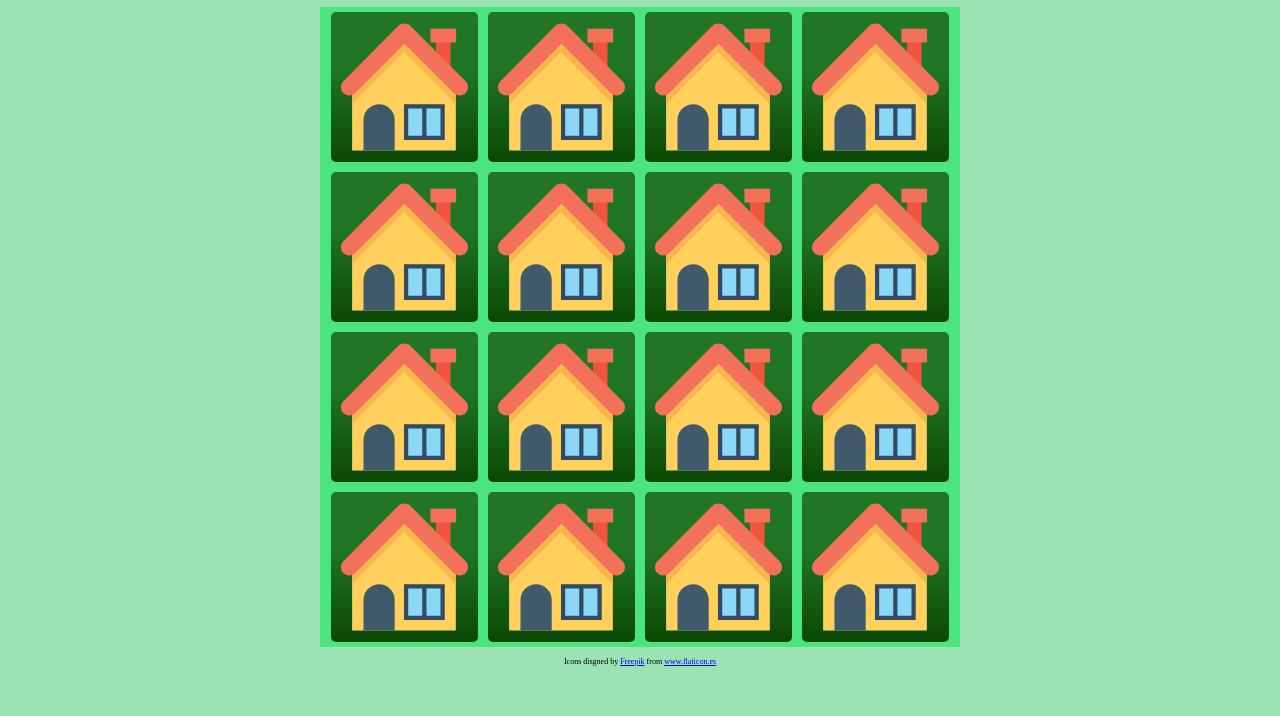
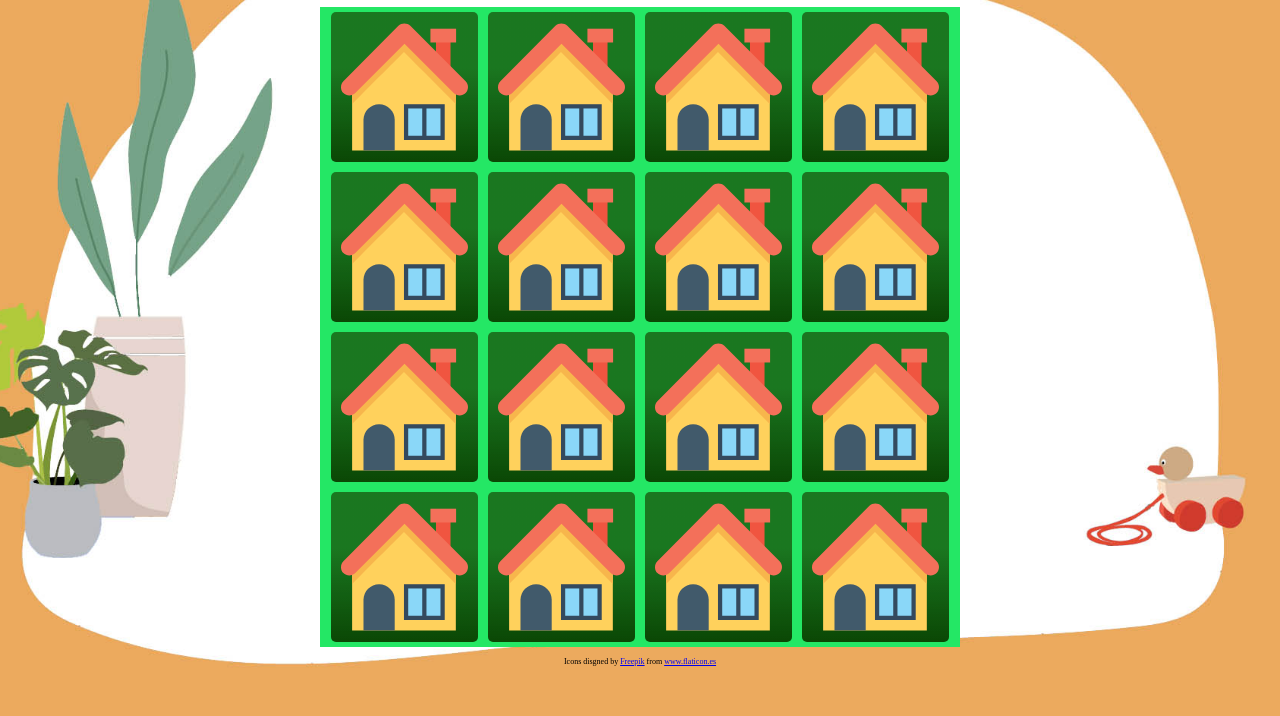
Before and after one commit to marinadelafuente/stay-at-home-memory-game, a plain HTML site: page index.html in a window 1280 px wide. Shown: the part 104-820 px from the top of the page. Drawn offline with nearby package versions, Linux system fonts and the light colour scheme; a web font is replaced by a local one.

Commit message:
change background

```diff
--- a/script.js
+++ b/script.js
@@ -8,11 +8,11 @@ let lockBoard = false;
 let firstCard;
 let secondCard;
 
+// Function to shuffle the cards at the start of the game
 function shuffle() {
     cards.forEach(card => {
         let randomNumber = Math.floor(Math.random() * 16);
         card.style.order = randomNumber;
-        console.log(randomNumber);
     })
 };
 
@@ -31,6 +31,7 @@ function flipCard() {
     }
     else {
         // second click
+        hasFlippedCard = false;
         secondCard = this;
         checkForMatch();
     }
@@ -42,12 +43,21 @@ const checkForMatch = () => {
     cardsMatch ? deactivateCards() : unflipCards();
 }
 
+const closeCards = () => {
+    [hasFlippedCard, lockBoard] = [false, false]
+    [firstCard, secondCard] = [null, null];
+}
+
 const deactivateCards = () => {
     // it's a match: cards cannot be flipped anymore
     firstCard.removeEventListener('click', flipCard);
     secondCard.removeEventListener('click', flipCard);
 
     closeCards();
+}
+
+function win() {
+
 }
 
 const unflipCards = () => {
@@ -61,9 +71,4 @@ const unflipCards = () => {
     }, 1000);
 }
 
-const closeCards = () => {
-    [hasFlippedCard, lockBoard] = [false, false]
-    [firstCard, secondCard] = [null, null];
-}
-
 cards.forEach(card => card.addEventListener('click', flipCard));
--- a/style.css
+++ b/style.css
@@ -6,7 +6,10 @@
 
 body {
     height: 100vh;
-    background-color: rgba(73, 204, 117, 0.541);
+    background-color: #eba95d;
+    background-image: url(img/background.jpg);
+    background-position: bottom;
+    background-size: cover;
     display: flex;
     flex-direction: column;
     align-items: center;
@@ -37,7 +40,7 @@ img {
     display: flex;
     flex-wrap: wrap;
     justify-content: center;
-    background-color: rgba(36, 231, 101, 0.671);
+    background-color: rgb(36, 231, 101);
     perspective: 1000px;
 }
 
```
Also changed, not shown: index.html (+1 -0 lines), img/background.jpg (added).
